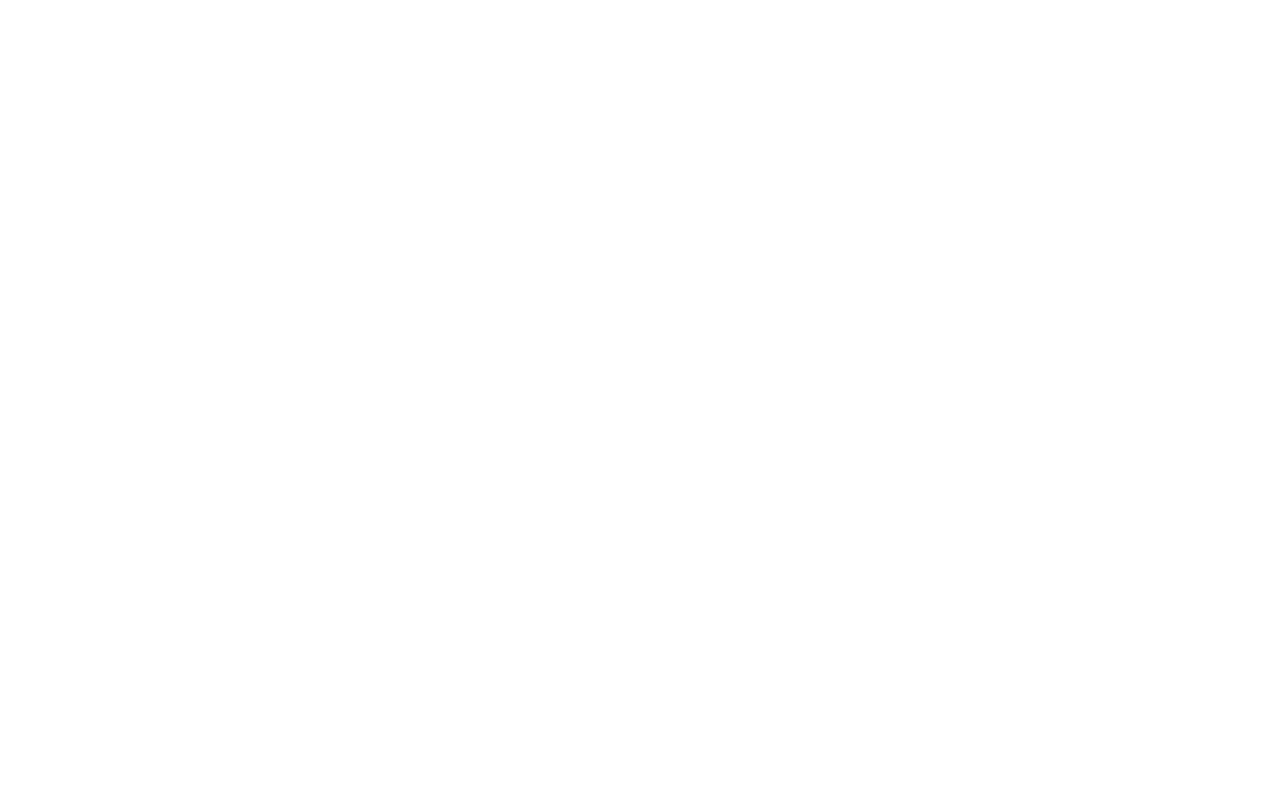
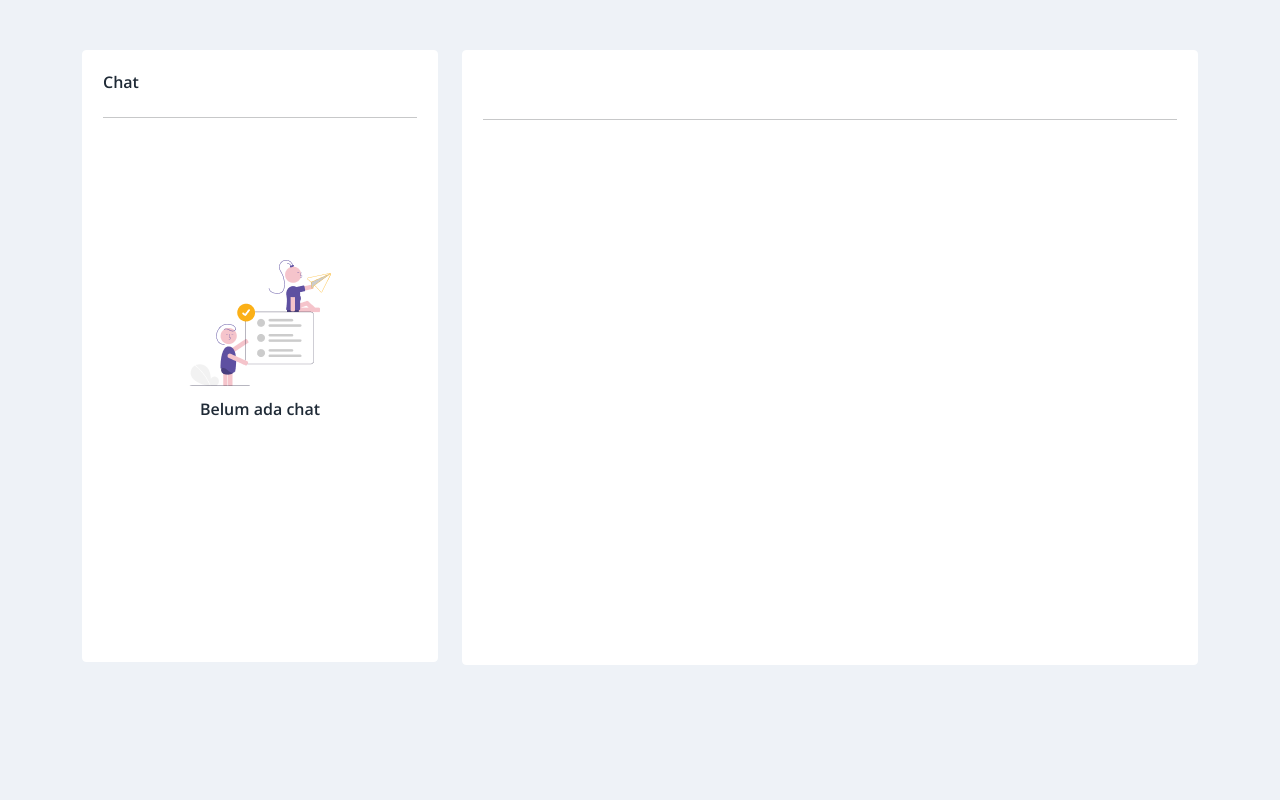
Before and after one commit to twicks95/Frontend-Jobshall-App, a React (Create React App) app: page /chat in a window 1280 px wide. Shown: the top 800 px of the page. Built offline with nearby package versions, Linux system fonts and the light colour scheme.

Commit message:
add chat page

```diff
--- a/src/App.js
+++ b/src/App.js
@@ -13,6 +13,7 @@
 import Request from "./pages/main/user/password/Request";
 import Home from "./pages/main/home/Home";
 import WorkerEditProfile from "./pages/main/profile/WorkerEditProfile/WorkerEditProfile";
+import Chat from "./pages/main/chat/Chat";
 
 class App extends Component {
   render() {
@@ -32,6 +33,7 @@
           <Route path="/login" exact component={Login} />
           <Route path="/home" exact component={Home} />
           <Route path="/worker/edit" exact component={WorkerEditProfile} />
+          <Route path="/chat" exact component={Chat} />
           <Route path="/" exact component={Landing} />
         </Switch>
       </Router>
--- /dev/null
+++ b/src/pages/main/chat/Chat.js
@@ -0,0 +1,37 @@
+import React, { Component } from "react";
+import styles from "./Chat.module.css";
+import { Container, Row, Col, Card } from "react-bootstrap";
+import mainImg from "../../../assets/img/undraw_Email_campaign_re_m6k5 1.png";
+import Footer from "../../../components/Footer/Footer";
+
+class Chat extends Component {
+  render() {
+    return (
+      <>
+        <Container fluid className={styles.main}>
+          <Container>
+            <Row className={styles.mainRow}>
+              <Col sm={4}>
+                <Card className={styles.cardOne}>
+                  <Card.Title className={styles.title}>Chat</Card.Title>
+                  <hr />
+                  <Card.Img src={mainImg} className={styles.mainImg} />
+                  <Card.Text className={styles.text}>Belum ada chat</Card.Text>
+                </Card>
+              </Col>
+              <Col sm={8}>
+                <Card className={styles.cardTwo}>
+                  <Card.Title>&nbsp;</Card.Title>
+                  <hr />
+                </Card>
+              </Col>
+            </Row>
+          </Container>
+          <Footer />
+        </Container>
+      </>
+    );
+  }
+}
+
+export default Chat;
--- /dev/null
+++ b/src/pages/main/chat/Chat.module.css
@@ -0,0 +1,49 @@
+@media (max-width: 512px) {
+  .cardTwo {
+    margin-bottom: 200px !important;
+  }
+}
+.main {
+  background: #eef2f7;
+  padding: 0px;
+}
+.mainRow {
+  padding-top: 50px;
+}
+.cardOne {
+  background: #ffffff;
+  border-radius: 4px;
+  padding: 20px 20px 241px 20px;
+  border: white solid 1px;
+  margin-bottom: 20px;
+}
+.title {
+  font-style: normal;
+  font-weight: 600;
+  font-size: 16px;
+  line-height: 22px;
+  color: #1f2a36;
+}
+.mainImg {
+  width: 142px;
+  height: 126px;
+  margin: 0 auto;
+  margin-top: 126px;
+  margin-bottom: 12px;
+}
+.text {
+  font-style: normal;
+  font-weight: 600;
+  font-size: 16px;
+  line-height: 22px;
+  color: #1f2a36;
+  text-align: center;
+}
+.cardTwo {
+  height: 615px;
+  background: #ffffff;
+  border-radius: 4px;
+  padding: 20px 20px 241px 20px;
+  border: white solid 1px;
+  margin-bottom: 667px;
+}
```
Also changed, not shown: src/assets/img/undraw_Email_campaign_re_m6k5 1.png (added).
